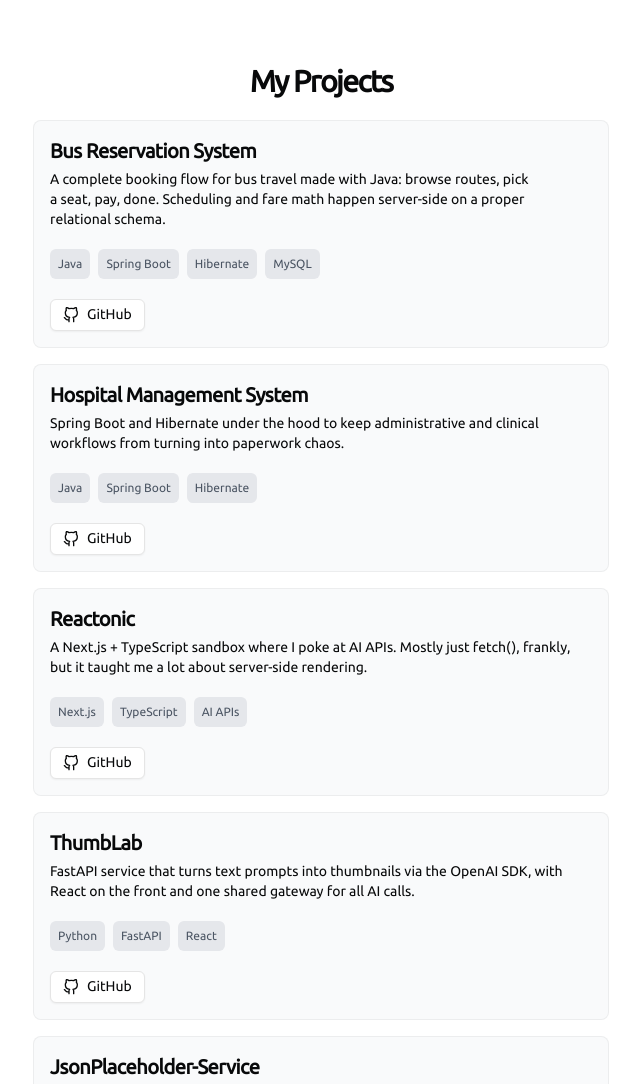
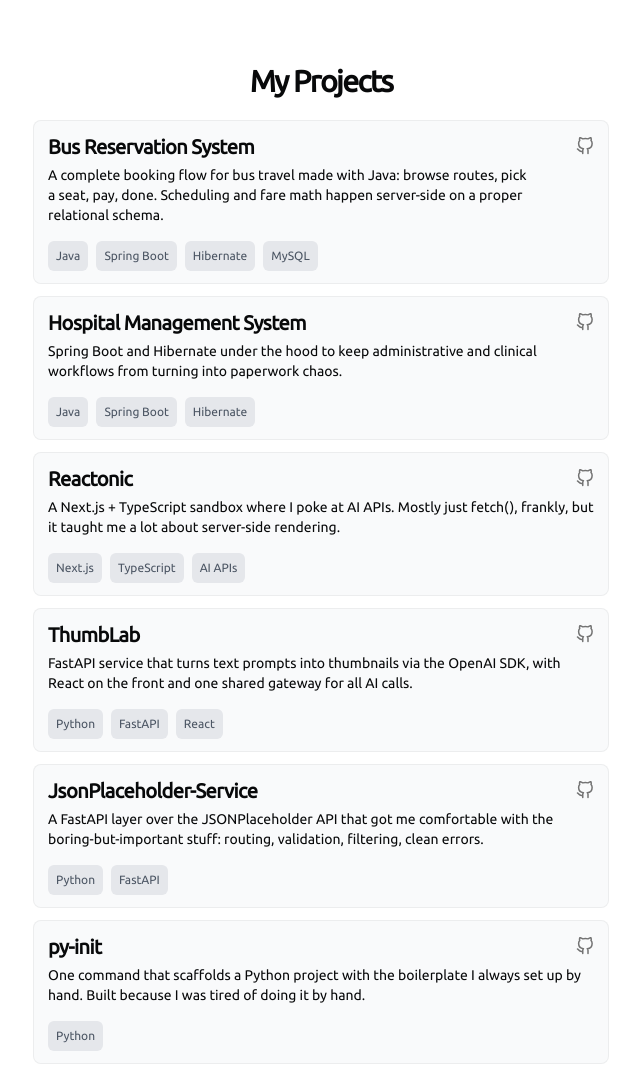
Before and after one commit to mosahel01/mosahel01.github.io, an Astro site: page / in a window 1280 px wide. Shown: the part 860-1944 px from the top of the page, without its empty margins (319-959 px from the left). Built offline with nearby package versions, Linux system fonts and the light colour scheme; Astro itself is replaced by a stand-in of ours.

Commit message:
feat: add github link beside project title and compact cards

```diff
--- a/src/components/Projects.astro
+++ b/src/components/Projects.astro
@@ -8,33 +8,35 @@ import Icon from './Icon.astro';
     <h2 class="showcase-heading">My Projects</h2>
   </div>
 
-  <div class="mx-auto grid max-w-[800px] gap-4 px-6">
+  <div class="mx-auto grid max-w-[800px] gap-3 px-6">
     {
       projects.map((project, i) => (
         <article
           class="project-card reveal"
           style={`transition-delay:${80 + i * 60}ms`}
         >
-          <h3 class="text-xl font-semibold tracking-tight">{project.title}</h3>
+          <div class="flex items-start justify-between gap-3">
+            <h3 class="text-xl font-semibold tracking-tight">{project.title}</h3>
+            <a
+              href={project.repoUrl}
+              target="_blank"
+              rel="noopener noreferrer"
+              aria-label={`View the source of ${project.title} on GitHub`}
+              class="mt-1 text-muted-foreground transition-colors hover:text-foreground"
+            >
+              <Icon name="github" size={18} />
+            </a>
+          </div>
           <p class="text-pretty text-sm">
             {project.description}
           </p>
-          <div class="my-4 flex flex-wrap gap-2">
+          <div class="mt-3 flex flex-wrap gap-2">
             {
               project.stack.map((tech) => (
                 <span class="chip-project">{tech}</span>
               ))
             }
           </div>
-          <a
-            href={project.repoUrl}
-            target="_blank"
-            rel="noopener noreferrer"
-            class="btn btn-secondary mr-2 w-fit"
-          >
-            <Icon name="github" size={16} />
-            GitHub
-          </a>
         </article>
       ))
     }
--- a/src/styles/global.css
+++ b/src/styles/global.css
@@ -255,7 +255,7 @@
   border: 1px solid rgb(0 0 0 / 0.05);
   border-radius: 0.5rem;
   background: #f9fafb;
-  padding: 1rem;
+  padding: 0.75rem 0.875rem;
   transition:
     background-color 0.15s ease-out,
     border-color 0.15s ease-out,
```
